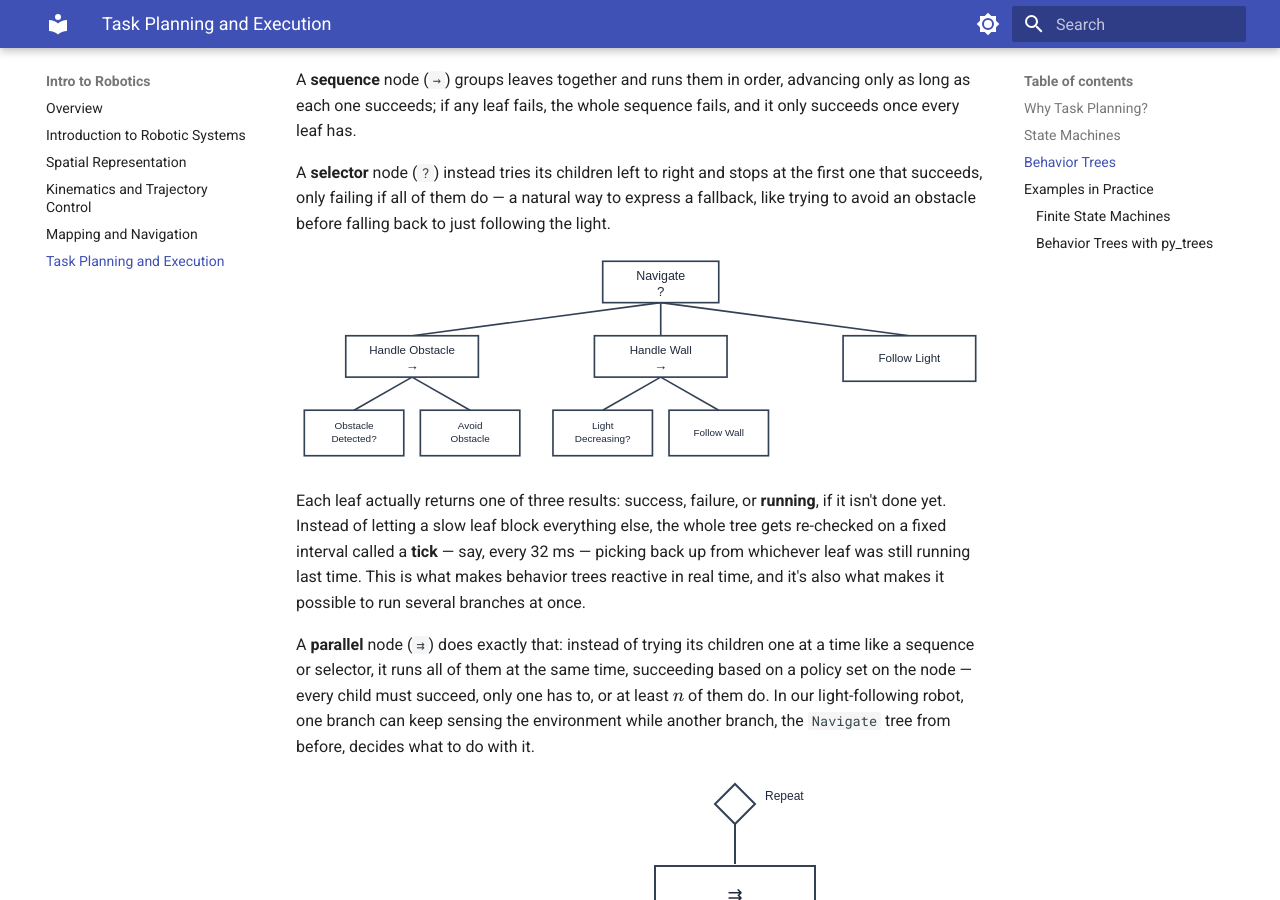
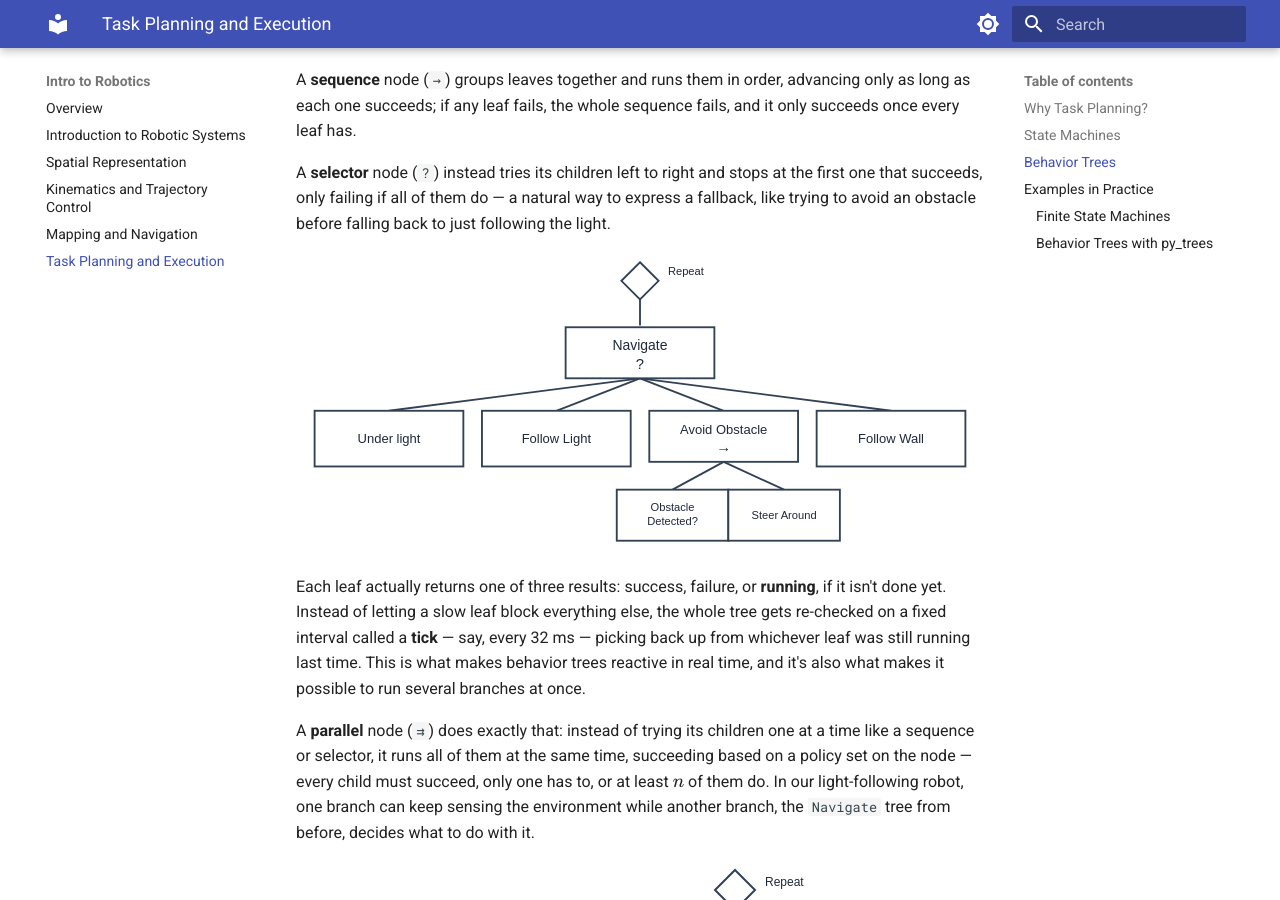
Before and after one commit to Kooroshoo/intro-to-robotics, an MkDocs documentation site: the page built from docs/05-task-planning-and-execution.md, in a window 1280 px wide and 900 px high, scrolled down 1420 px. Built offline with MkDocs 1.6.1 and Material for MkDocs 9.7.7, drawn with Linux system fonts in a browser that asks for light colours.

Commit message:
update chapter 5

```diff
--- a/docs/05-task-planning-and-execution.md
+++ b/docs/05-task-planning-and-execution.md
@@ -33,7 +33,7 @@ A **sequence** node (`→`) groups leaves together and runs them in order, advan
 A **selector** node (`?`) instead tries its children left to right and stops at the first one that succeeds, only failing if all of them do — a natural way to express a fallback, like trying to avoid an obstacle before falling back to just following the light.
 
 <p markdown="1" style="text-align:center;">
-![A behavior tree for the same light-following robot: a selector node tries handling an obstacle, then a wall, before falling back to following the light](assets/images/behavior_tree_navigate.svg)
+![A behavior tree for the same light-following robot: a selector node tries four behaviors in order, one of which, Avoid Obstacle, is itself a sequence of a condition and an action](assets/images/behavior_tree_navigate.svg)
 </p>
 
 Each leaf actually returns one of three results: success, failure, or **running**, if it isn't done yet. Instead of letting a slow leaf block everything else, the whole tree gets re-checked on a fixed interval called a **tick** — say, every 32 ms — picking back up from whichever leaf was still running last time. This is what makes behavior trees reactive in real time, and it's also what makes it possible to run several branches at once.
```
Also changed, not shown: docs/assets/images/behavior_tree_navigate.svg.
